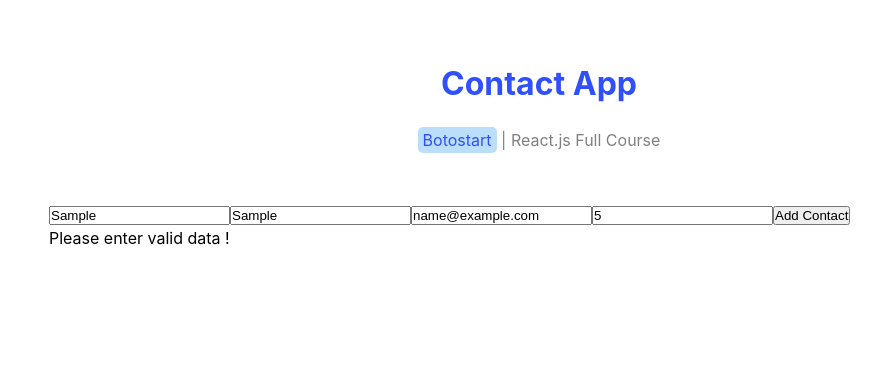
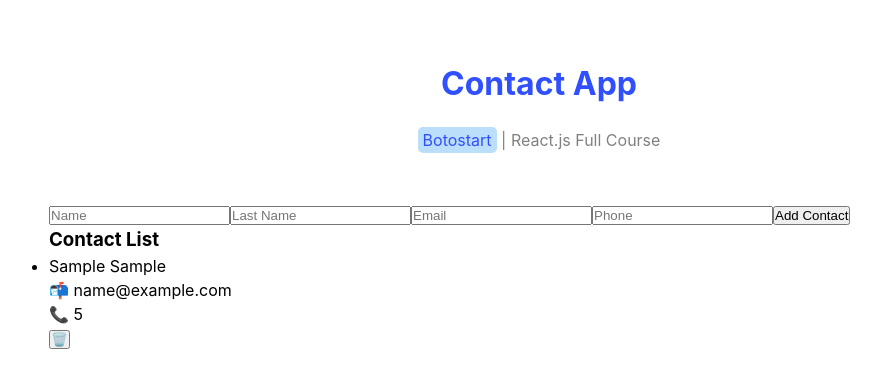
Before and after one commit to r0ghaye/contact-app, a React (Vite) app: page / in a window 1280 px wide. Both pictures are taken after typing "Sample", "Sample", "name@example.com", "5" into the empty fields and a click on the button "Add Contact". Shown: the top 388 px of the page, without its empty margins (101-982 px from the left). Built offline with nearby package versions, Linux system fonts and the light colour scheme.

Commit message:
ContactList, ContactItem component and uuid added

```diff
--- a/package.json
+++ b/package.json
@@ -11,7 +11,8 @@
   },
   "dependencies": {
     "react": "^18.2.0",
-    "react-dom": "^18.2.0"
+    "react-dom": "^18.2.0",
+    "uuidv4": "^6.2.13"
   },
   "devDependencies": {
     "@types/react": "^18.2.43",
--- /dev/null
+++ b/src/component/ContactItem.jsx
@@ -0,0 +1,20 @@
+
+
+function ContactItem({data: {id, name, lastName, email, phone}, deleteHandler}) {
+  return (
+    <li>
+    <p>
+      {name} {lastName}
+    </p>
+    <p>
+      <span>📬</span> {email}
+    </p>
+    <p>
+      <span>📞</span> {phone}
+    </p>
+    <button onClick={() => deleteHandler(id)}>🗑️</button>
+  </li>
+  )
+}
+
+export default ContactItem
--- a/src/component/Contacts.jsx
+++ b/src/component/Contacts.jsx
@@ -1,4 +1,6 @@
 import { useState } from "react";
+import ContactsList from "./ContactsList";
+import { v4 } from "uuid";
 
 import inputs from "../constants/inputs";
 
@@ -6,6 +8,7 @@
   const [contacts, setContacts] = useState([]);
   const [alert, setAlert] = useState("");
   const [contact, setContact] = useState({
+    id: "",
     name: "",
     lastName: "",
     email: "",
@@ -29,10 +32,20 @@
       return;
     }
     setAlert("");
+    const newContact = { ...contact, id: v4() };
+    setContacts((contacts) => [...contacts, newContact]);
+    setContact({
+      name: "",
+      lastName: "",
+      email: "",
+      phone: "",
+    });
+  };
 
-    setContacts((contacts) => [...contacts, contact]);
-    console.log(contacts);
-  };
+  const deleteHandler = (id) => {
+    const newContacts = contacts.filter(contact => contact.id !== id)
+    setContacts(newContacts)
+  }
 
   return (
     <div>
@@ -50,7 +63,8 @@
 
         <button onClick={addHandler}>Add Contact</button>
       </div>
-      {alert && <p>{alert}</p>}
+      <div>{alert && <p>{alert}</p>}</div>
+      <ContactsList contacts={contacts} deleteHandler={deleteHandler} />
     </div>
   );
 }
--- /dev/null
+++ b/src/component/ContactsList.jsx
@@ -0,0 +1,19 @@
+import React from "react";
+import ContactItem from "./ContactItem";
+
+function ContactsList({ contacts, deleteHandler }) {
+  console.log(contacts);
+  return (
+    <div>
+      <h3>Contact List</h3>
+{contacts.length ? (<ul>
+        {contacts.map((contact) => (
+          <ContactItem key={contact.id} data={contact} deleteHandler={deleteHandler}/>
+        ))}
+      </ul>) : <p>No Contact yet !</p>}
+
+    </div>
+  );
+}
+
+export default ContactsList;
--- a/src/constants/inputs.js
+++ b/src/constants/inputs.js
@@ -2,7 +2,7 @@
   { type: "text", placeholder: "Name", name: "name" },
   { type: "text", placeholder: "Last Name", name: "lastName" },
   { type: "email", placeholder: "Email", name: "email" },
-  { type: "number", placeholder: "Phone", name: "Phone" },
+  { type: "number", placeholder: "Phone", name: "phone" },
 ];
 
 export default inputs;
```
Also changed, not shown: 1 other file (tests, documents, lock files or other folders).
